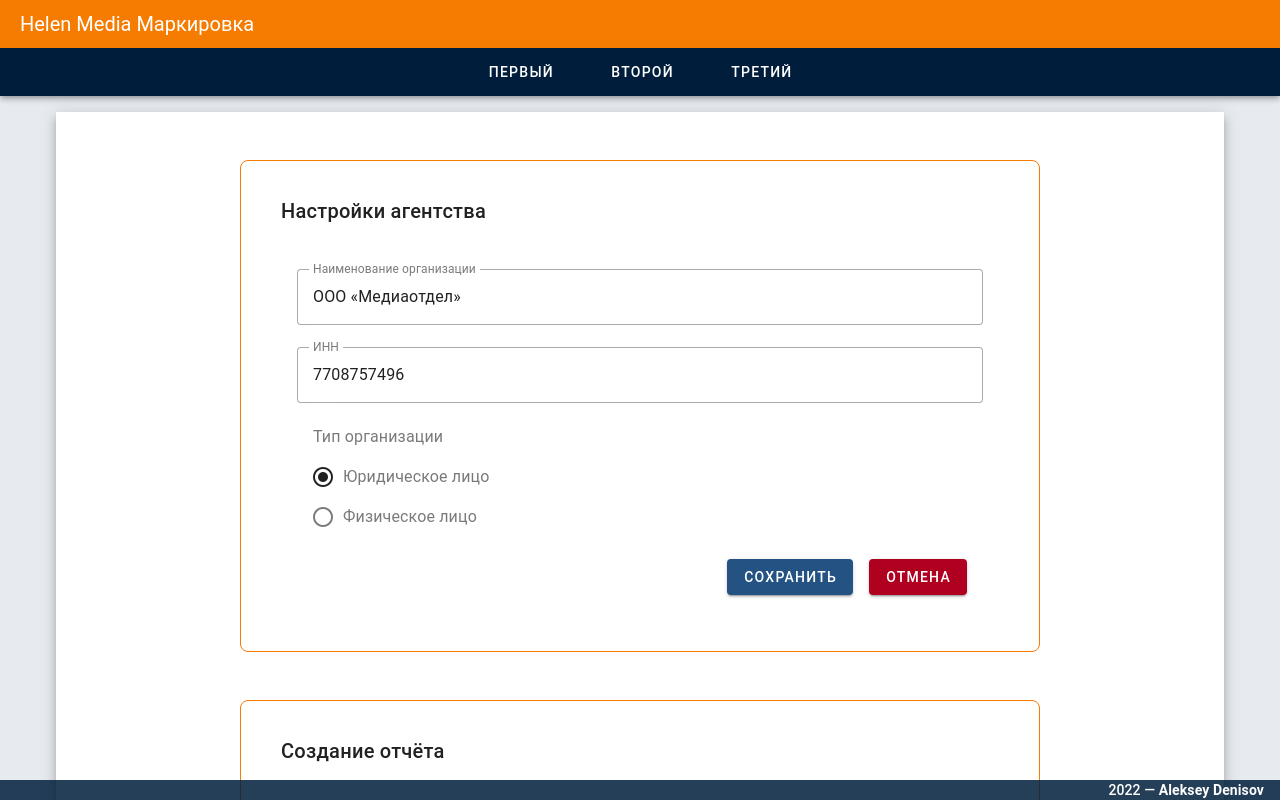
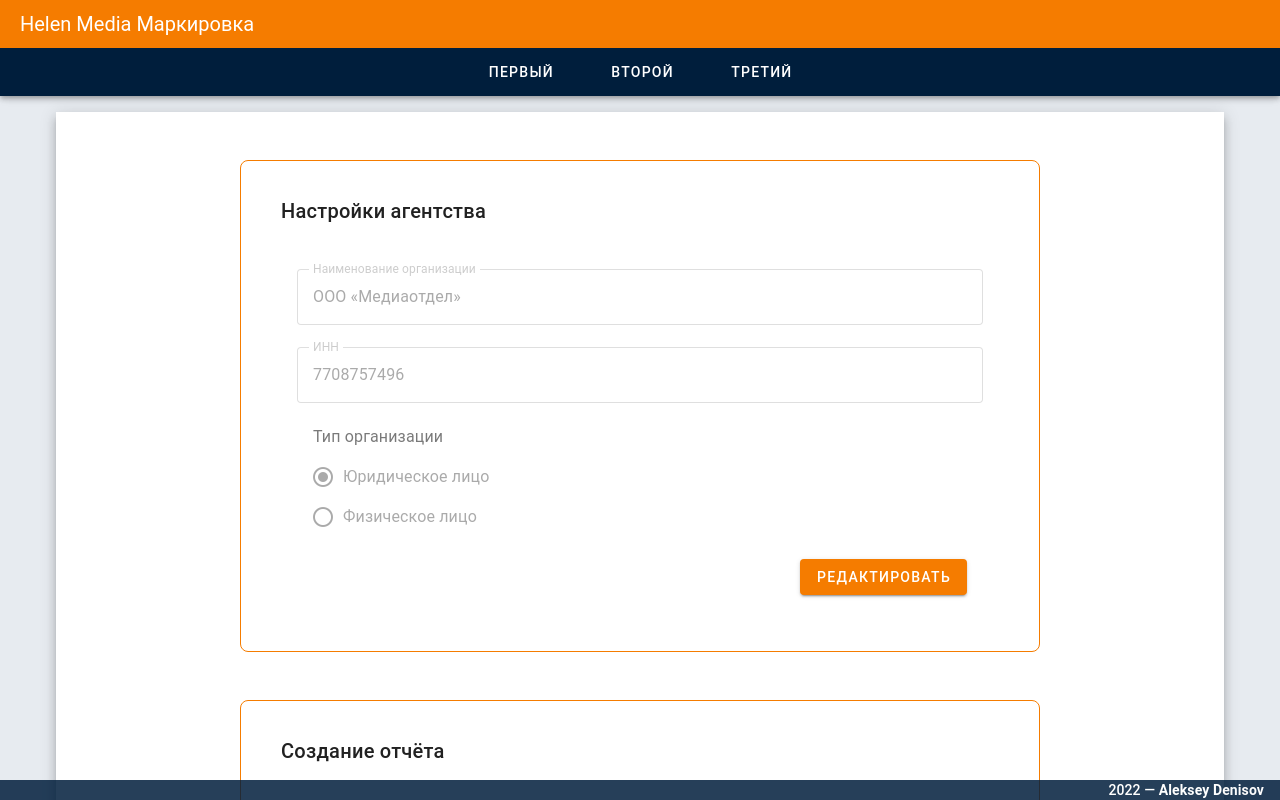
Before and after one commit to ADeoZ/ads-labeling-report, a Vue app: page / in a window 1280 px wide. Shown: the top 800 px of the page. Built offline with nearby package versions, Linux system fonts and the light colour scheme.

Commit message:
AgencySettings switch edit mode

```diff
--- a/src/components/AgencySettings.vue
+++ b/src/components/AgencySettings.vue
@@ -5,13 +5,12 @@
     variant="outlined"
     class="mx-auto my-12 pa-6 rounded-lg"
   >
-    <v-form ref="form" v-model="valid" class="pa-8">
+    <v-form ref="form" v-model="valid" class="pa-8" :disabled="!editMode">
       <v-text-field
         v-model="name"
         :rules="nameRules"
         label="Наименование организации"
         variant="outlined"
-        readonly
         required
       />
 
@@ -21,7 +20,6 @@
         :rules="innRules"
         label="ИНН"
         variant="outlined"
-        readonly
         required
       />
 
@@ -29,16 +27,26 @@
         v-model="type"
         :rules="typeRules"
         label="Тип организации"
-        readonly
         mandatory
       >
         <v-radio label="Юридическое лицо" value="ul" />
         <v-radio label="Физическое лицо" value="ip" />
       </v-radio-group>
 
-      <div class="w-100 d-flex justify-end">
+      <div v-if="!editMode" class="w-100 d-flex justify-end">
+        <v-btn color="primary" class="mr-4" @click="enterEditMode"
+          >Редактировать</v-btn
+        >
+      </div>
+      <div v-else class="w-100 d-flex justify-end">
         <v-btn color="success" class="mr-4" @click="validate">Сохранить</v-btn>
-        <v-btn color="error" class="mr-4" @click="reset">Отмена</v-btn>
+        <v-btn
+          color="cancel"
+          variant="outlined"
+          class="mr-4"
+          @click="cancelEditMode"
+          >Отмена</v-btn
+        >
       </div>
     </v-form>
   </v-card>
@@ -49,6 +57,8 @@ export default {
   name: "AgencySettings",
 
   data: () => ({
+    editMode: false,
+
     valid: true,
 
     name: "ООО «Медиаотдел»",
@@ -62,13 +72,17 @@ export default {
   }),
 
   methods: {
+    enterEditMode() {
+      this.editMode = true;
+    },
+    cancelEditMode() {
+      this.editMode = false;
+    },
     async validate() {
       const { valid } = await this.$refs.form.validate();
 
       if (valid) alert("Форма корректна");
-    },
-    reset() {
-      this.$refs.form.reset();
+      this.cancelEditMode();
     },
   },
 };
```
